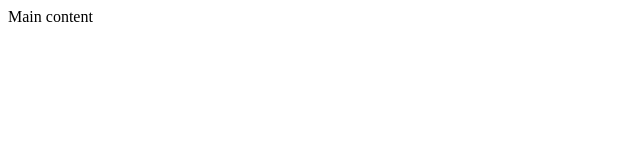
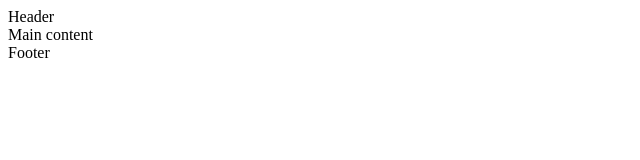
Before and after one commit to GoldLion1011/holbertonschool-web_front_end, a plain HTML site: page 0x00-html_advanced/3-index.html in a window 1280 px wide. Shown: the whole page, without its empty margins (0-640 px from the left). Drawn offline with Linux system fonts and the light colour scheme.

Commit message:
VSCode forcing dum stuff

```diff
--- a/0x00-html_advanced/3-index.html
+++ b/0x00-html_advanced/3-index.html
@@ -10,8 +10,8 @@
   <link rel="icon" type="image/png" href="./favicon.png">
 </head>
 <body>
-  <header><Header></header>
+  <header>Header</header>
     <main>Main content</main>
-    <footer><Footer></footer>
+    <footer>Footer</footer>
 </body>
 </html>
```
Also changed, not shown: 0x00-html_advanced/article.html (+2 -2 lines).
